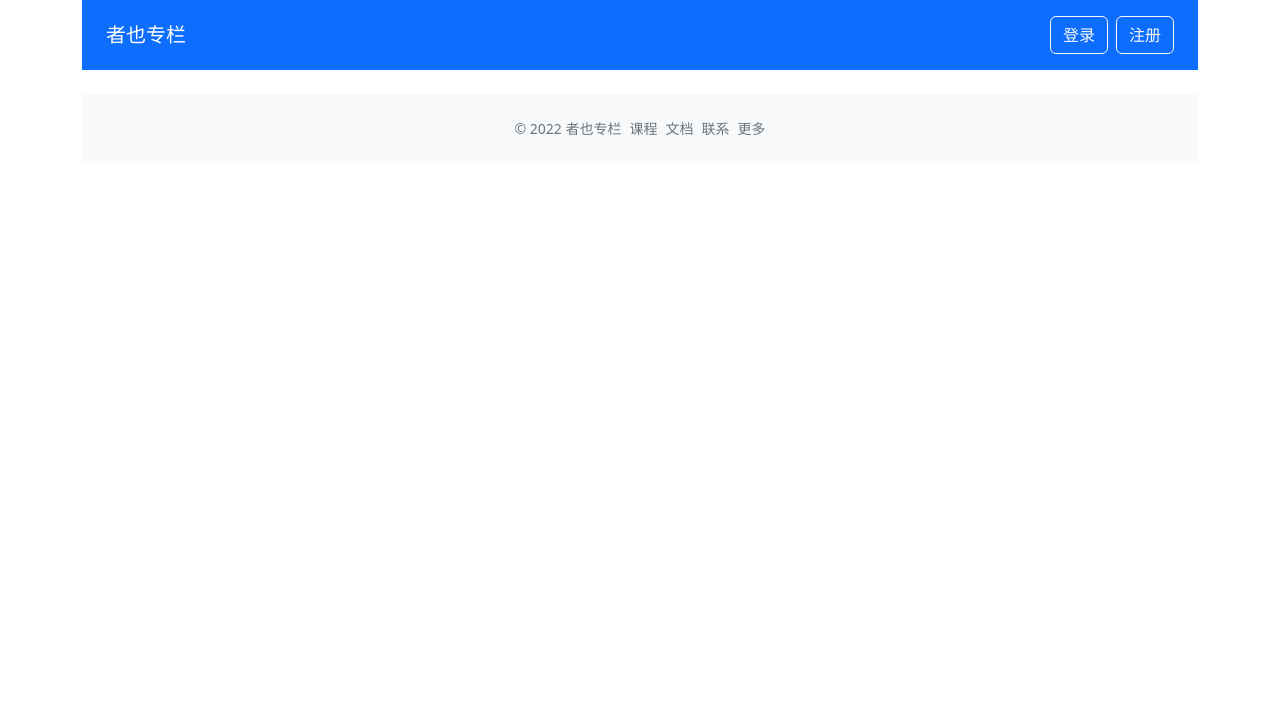
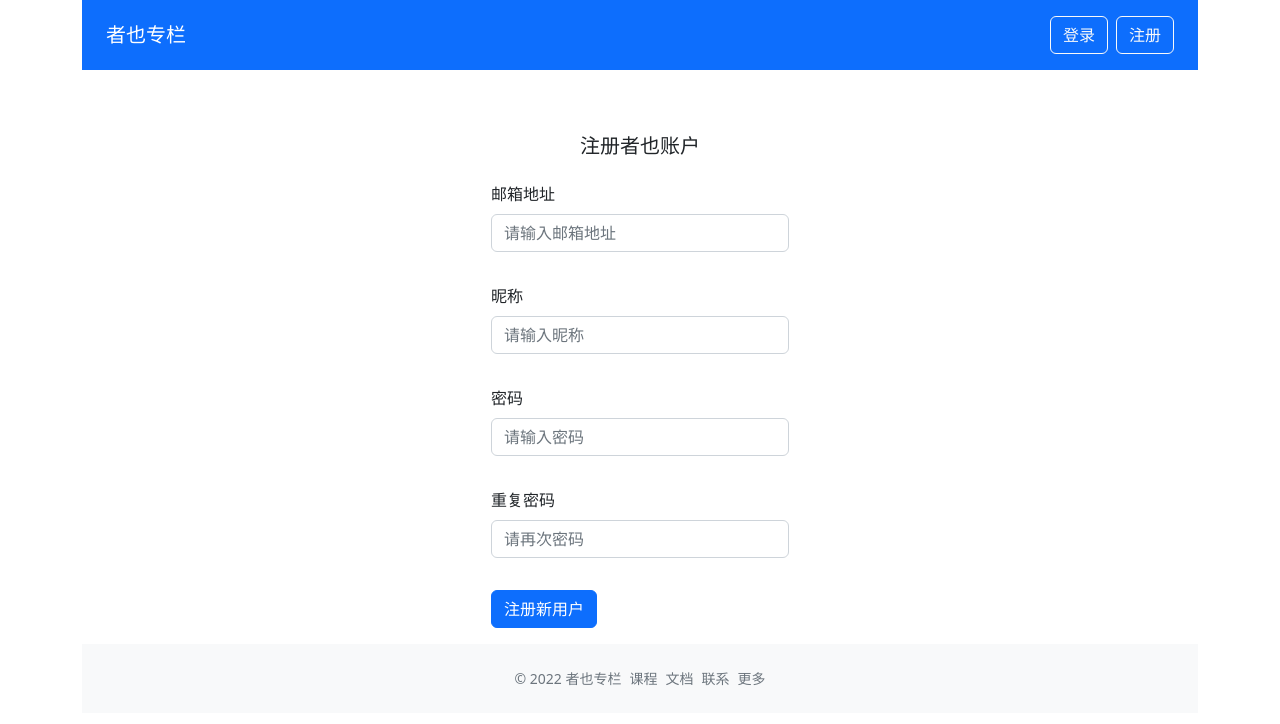
Before and after one commit to xing-6464/zheye, a Vue app: page /signup in a window 1280 px wide. Shown: the top 724 px of the page. Built offline with nearby package versions, Linux system fonts and the light colour scheme.

Commit message:
实现注册页面

```diff
--- a/package.json
+++ b/package.json
@@ -1,5 +1,5 @@
 {
-  "name": "vue3-project",
+  "name": "zheye",
   "version": "0.1.0",
   "private": true,
   "scripts": {
--- a/src/components/GlobalHeader.vue
+++ b/src/components/GlobalHeader.vue
@@ -3,13 +3,13 @@
     <router-link to="/" class="navbar-brand">者也专栏</router-link>
     <ul v-if="!user.isLogin" class="list-inline mb-0">
       <li class="list-inline-item"><router-link to="/login" class="btn btn-outline-light my-2">登录</router-link></li>
-      <li class="list-inline-item"><router-link to="/login" class="btn btn-outline-light my-2">注册</router-link></li>
+      <li class="list-inline-item"><router-link to="/signup" class="btn btn-outline-light my-2">注册</router-link></li>
     </ul>
     <ul v-else class="list-inline mb-0">
       <li class="list-inline-item">
         <dropdown :title="`你好 ${user.nickName}`">
           <dropdown-item><router-link to="/create" class="dropdown-item">新建文章</router-link></dropdown-item>
-          <dropdown-item disabled><a href="#" class="dropdown-item">编辑资料</a></dropdown-item>
+          <dropdown-item><router-link to="/" class="dropdown-item">编辑资料</router-link></dropdown-item>
           <dropdown-item @click="outLogin"><router-link to="/" class="dropdown-item">退出登录</router-link></dropdown-item>
         </dropdown>
       </li>
--- a/src/components/ValidateInput.vue
+++ b/src/components/ValidateInput.vue
@@ -32,8 +32,9 @@
 const emailReg = /^[a-zA-Z0-9.!#$%&’*+/=?^_`{|}~-]+@[a-zA-Z0-9-]+(?:\.[a-zA-Z0-9-]+)*$/
 const emptyReg = /^[^\s]*$/
 export interface RuleProp {
-  type: 'required' | 'email' | 'range';
+  type: 'required' | 'email' | 'range' | 'custom';
   message: string;
+  validator?: () => boolean;
   min?: number
   max?: number
 }
@@ -85,6 +86,9 @@
                 passed = (rule.min <= inputRef.val.length) && (inputRef.val.length <= rule.max) && emptyReg.test(inputRef.val)
               }
               break
+            case 'custom':
+              passed = rule.validator ? rule.validator() : true
+              break
             default:
               break
           }
--- a/src/router.ts
+++ b/src/router.ts
@@ -4,6 +4,7 @@
 import Login from './views/Login.vue'
 import ColumnDetail from './views/ColumnDetail.vue'
 import CreatPost from './views/CreatePost.vue'
+import Signup from './views/Signup.vue'
 import store from './store'
 
 const routerHistory = createWebHistory()
@@ -31,6 +32,11 @@
       name: 'create',
       component: CreatPost,
       meta: { requiredLogin: true }
+    },
+    {
+      path: '/signup',
+      name: 'signup',
+      component: Signup
     }
   ]
 })
--- a/src/views/Login.vue
+++ b/src/views/Login.vue
@@ -1,5 +1,5 @@
 <template>
-  <div class="login-page">
+  <div class="login-page mx-auto p-3 w-330">
     <validate-form @form-submit="onFormSubmit">
       <div class="mb-3">
         <label class="form-label">邮箱地址</label>
@@ -80,3 +80,9 @@
   }
 })
 </script>
+
+<style>
+.w-330 {
+  max-width: 330px;
+}
+</style>
--- /dev/null
+++ b/src/views/Signup.vue
@@ -0,0 +1,121 @@
+<template>
+  <div class="signup-page mx-auto p-3 w-330">
+    <h5 class="my-4 text-center">注册者也账户</h5>
+    <validate-form @form-submit="onFormSubmit">
+      <div class="mb-3">
+        <label class="form-label">邮箱地址</label>
+        <validate-input
+          :rules="emailRules" v-model="formData.email"
+          placeholder="请输入邮箱地址"
+          type="text"
+        />
+      </div>
+      <div class="mb-3">
+        <label class="form-label">昵称</label>
+        <validate-input
+          :rules="nameRules" v-model="formData.nickName"
+          placeholder="请输入昵称"
+          type="text"
+        />
+      </div>
+      <div class="mb-3">
+        <label class="form-label">密码</label>
+        <validate-input
+          type="password"
+          placeholder="请输入密码"
+          :rules="passwordRules"
+          v-model="formData.password"
+        />
+      </div>
+      <div class="mb-3">
+        <label class="form-label">重复密码</label>
+        <validate-input
+          type="password"
+          placeholder="请再次密码"
+          :rules="repeatPasswordRules"
+          v-model="formData.repeatPassword"
+        />
+      </div>
+      <template #submit>
+        <button type="submit" class="btn btn-primary btn-block btn-large">注册新用户</button>
+      </template>
+    </validate-form>
+  </div>
+</template>
+
+<script lang="ts">
+import { defineComponent, reactive } from 'vue'
+import { useRouter } from 'vue-router'
+import axios from 'axios'
+import ValidateInput, { RulesProp } from '../components/ValidateInput.vue'
+import ValidateForm from '../components/ValidateForm.vue'
+import createMessage from '../components/createMessage'
+
+export default defineComponent({
+  name: 'Signup',
+  components: {
+    ValidateInput,
+    ValidateForm
+  },
+  setup () {
+    const formData = reactive({
+      email: '',
+      nickName: '',
+      password: '',
+      repeatPassword: ''
+    })
+    const router = useRouter()
+    const emailRules: RulesProp = [
+      { type: 'required', message: '电子邮箱地址不能为空' },
+      { type: 'email', message: '请输入正确的电子邮箱格式' }
+    ]
+    const nameRules: RulesProp = [
+      { type: 'required', message: '昵称不能为空' }
+    ]
+    const passwordRules: RulesProp = [
+      { type: 'required', message: '密码不能为空' }
+    ]
+    const repeatPasswordRules: RulesProp = [
+      { type: 'required', message: '重复密码不能为空' },
+      {
+        type: 'custom',
+        validator: () => {
+          return formData.password === formData.repeatPassword
+        },
+        message: '密码不相同'
+      }
+    ]
+    const onFormSubmit = (result: boolean) => {
+      if (result) {
+        const payload = {
+          email: formData.email,
+          password: formData.password,
+          nickName: formData.nickName
+        }
+        axios.post('/users/', payload).then(data => {
+          createMessage('注册成功 正在跳转登录页面', 'success')
+          setTimeout(() => {
+            router.push('/login')
+          }, 2000)
+        }).catch(e => {
+          console.log(e)
+        })
+      }
+    }
+    return {
+      emailRules,
+      nameRules,
+      passwordRules,
+      repeatPasswordRules,
+      onFormSubmit,
+      formData
+    }
+  }
+})
+</script>
+
+<style>
+.w-330 {
+  max-width: 330px;
+}
+</style>
```
